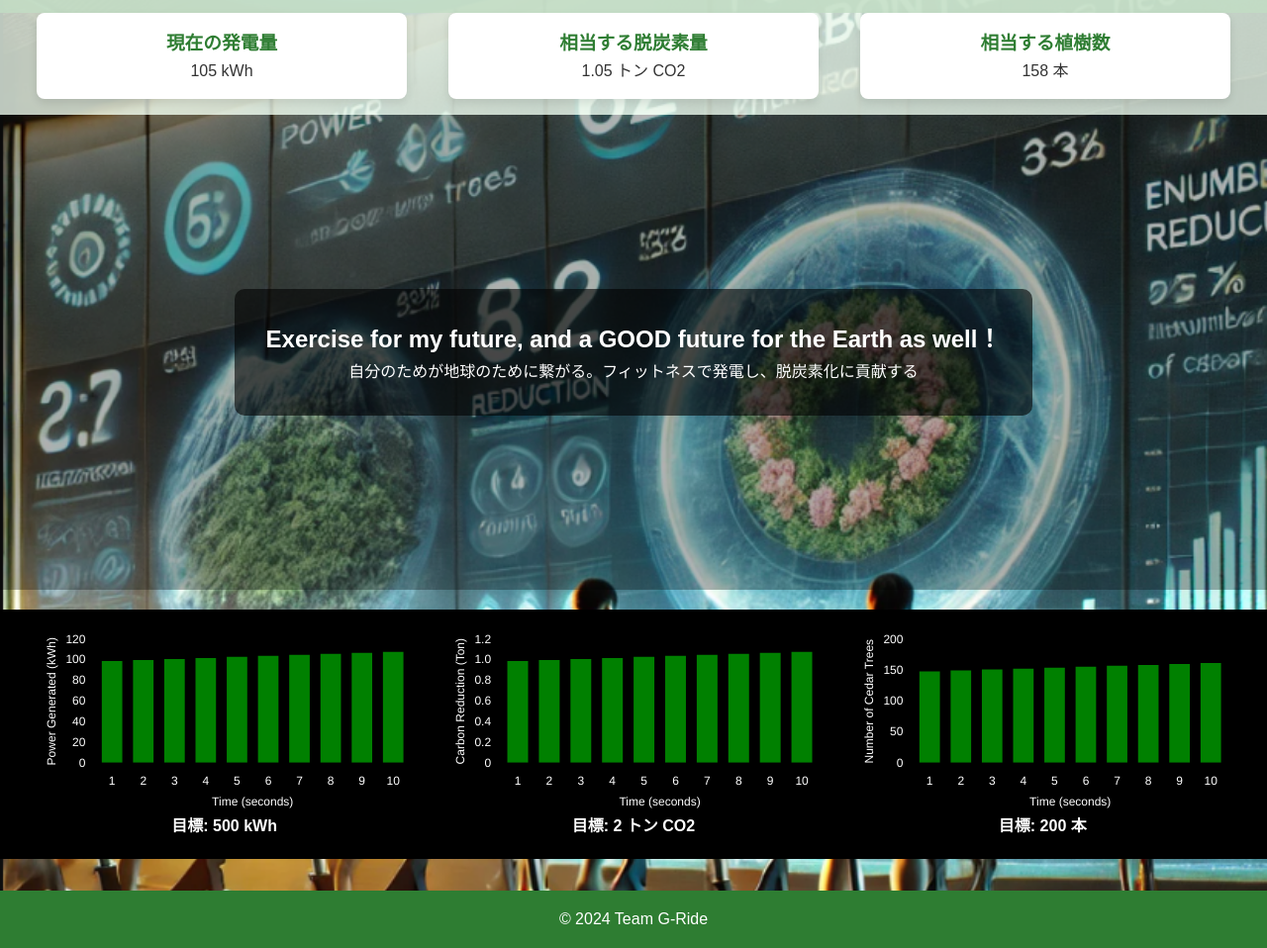
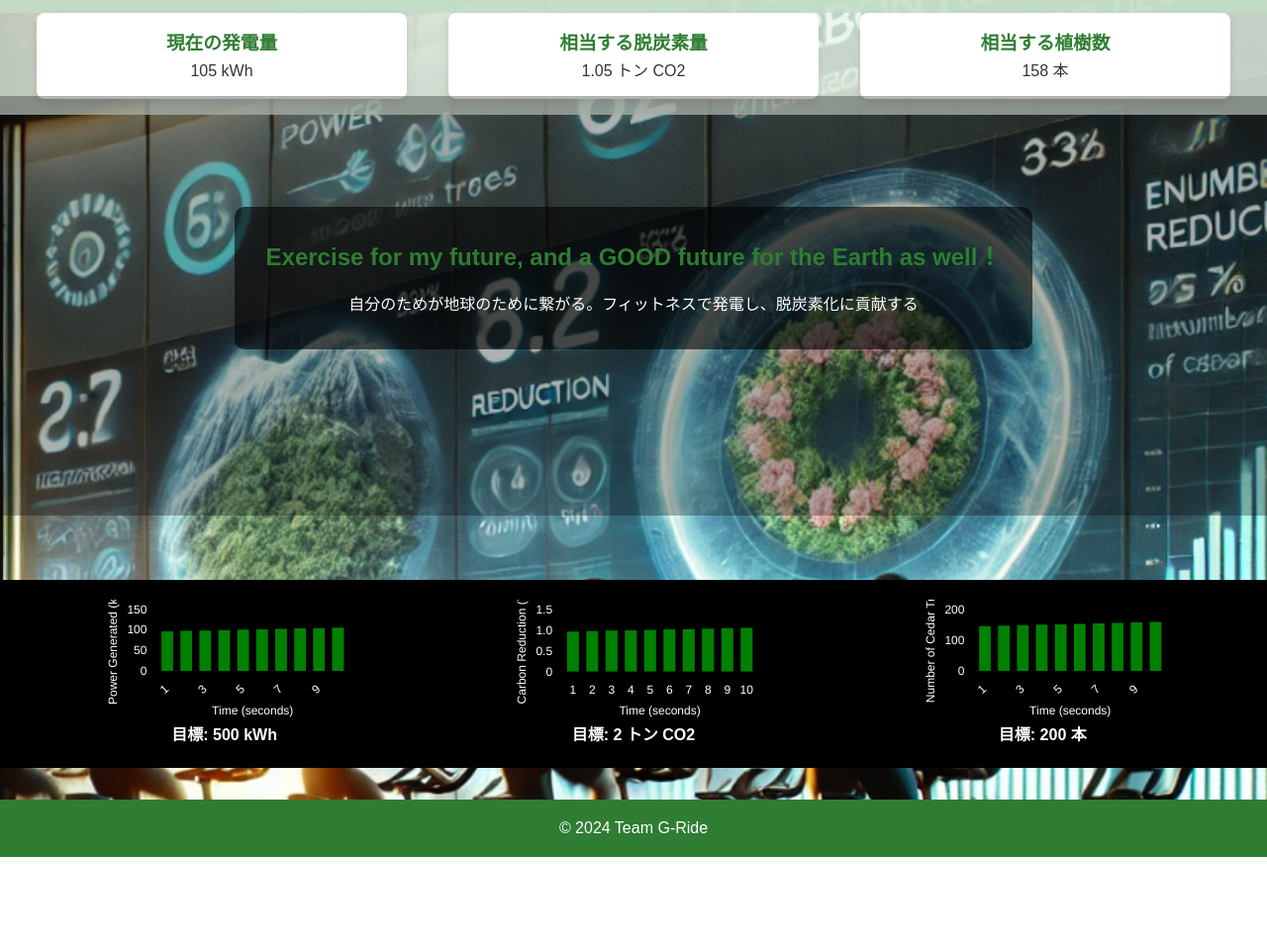
Before and after one commit to Nisshi-Yumi/kadai_js, a plain HTML site: page index.html in a window 1280 px wide. Shown: the part 104-1062 px from the top of the page at 99% size. After the commit the page ends 970 px from the top, so only its background shows below. Drawn offline with nearby package versions, Linux system fonts and the light colour scheme.

Commit message:
Update style.css

```diff
--- a/style.css
+++ b/style.css
@@ -40,7 +40,11 @@ body {
     border-radius: 8px;
     box-shadow: 0 4px 8px rgba(0, 0, 0, 0.1);
     width: 30%;
-    cursor: pointer;
+}
+
+h2 {
+    color: #2e7d32;
+    margin-bottom: 1rem;
 }
 
 h3 {
@@ -55,6 +59,7 @@ h3 {
     color: white;
     text-align: center;
     position: relative;
+    top: -2cm;
 }
 
 .hero-text {
@@ -67,7 +72,7 @@ h3 {
 .hero::before {
     content: "";
     position: absolute;
-    top: 0;
+    top: 1.5cm;
     left: 0;
     right: 0;
     bottom: 0;
@@ -83,13 +88,19 @@ footer {
     margin-top: 2rem;
 }
 
+/* グラフセクションのスタイル */
 #chartsSection {
     display: flex;
     justify-content: space-around;
     align-items: center;
-    margin: 20px 0;
+    margin: -10px 0 20px 0; /* グラフ全体を1センチ(約10px)上に移動 */
+    background-color: black;
 }
 
 .chart-container {
-    width: 30%;
+    width: 20%;
 }
+
+canvas {
+    background-color: black;
+}
```
